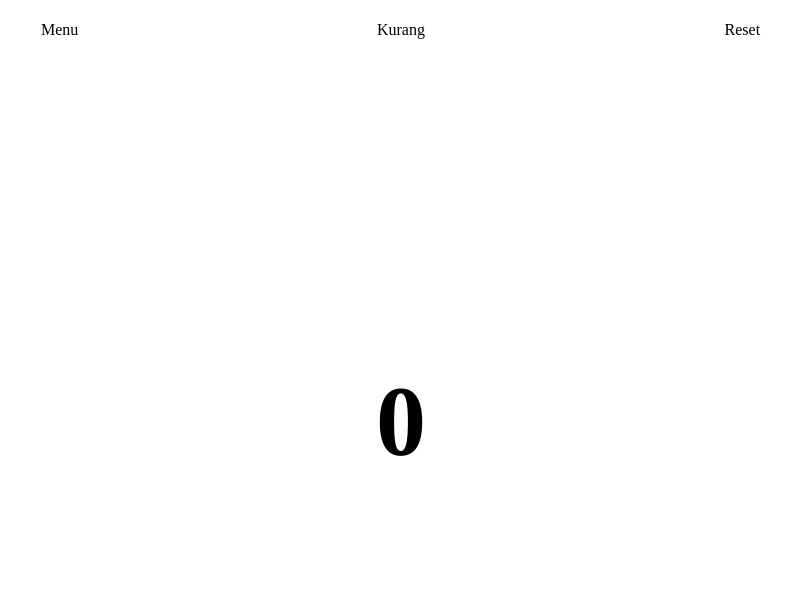
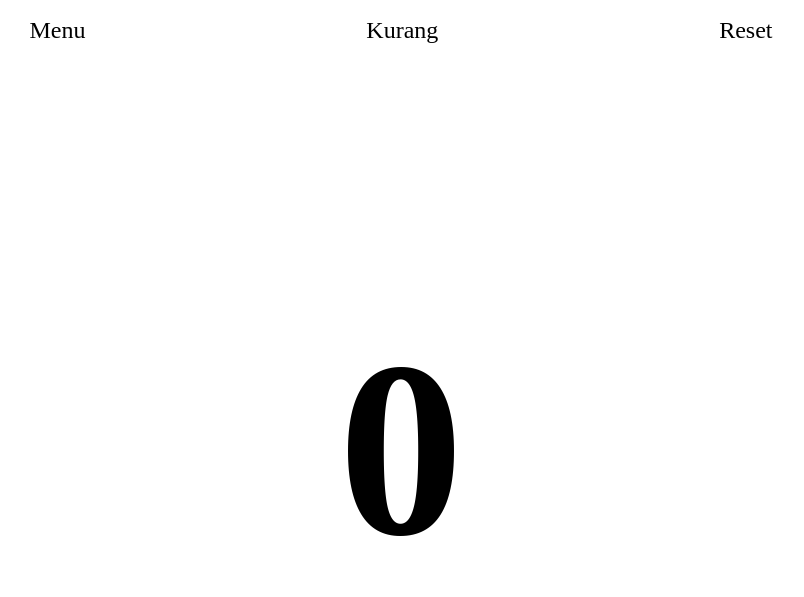
Before and after one commit to wahyunf354/counter-webapp, a plain HTML site: page index.html in a window 1280 px wide. Shown: the whole page, without its empty margins (239-1043 px from the left). Drawn offline with Linux system fonts and the light colour scheme.

Commit message:
memperbesar font size

```diff
--- a/css/style.css
+++ b/css/style.css
@@ -1,5 +1,5 @@
-
-html, body {
+html,
+body {
   background: white;
   margin: 0;
   padding: 0;
@@ -11,7 +11,7 @@ html, body {
   height: 100vh;
 }
 
-.nav {i
+.nav {
   height: 10%;
   padding: 5px 0;
   width: 100%;
@@ -21,6 +21,7 @@ html, body {
 
 .nav .menu,
 .btn {
+  font-size: 24px;
   cursor: pointer;
   min-width: 50px;
   text-align: center;
@@ -29,7 +30,7 @@ html, body {
 }
 
 .row {
-  height:90%;
+  height: 90%;
   width: 100%;
   display: flex;
   justify-content: center;
@@ -37,5 +38,5 @@ html, body {
 }
 
 .row h1 {
-  font-size: 100px;
+  font-size: 250px;
 }
```
Also changed, not shown: 2 other files.
